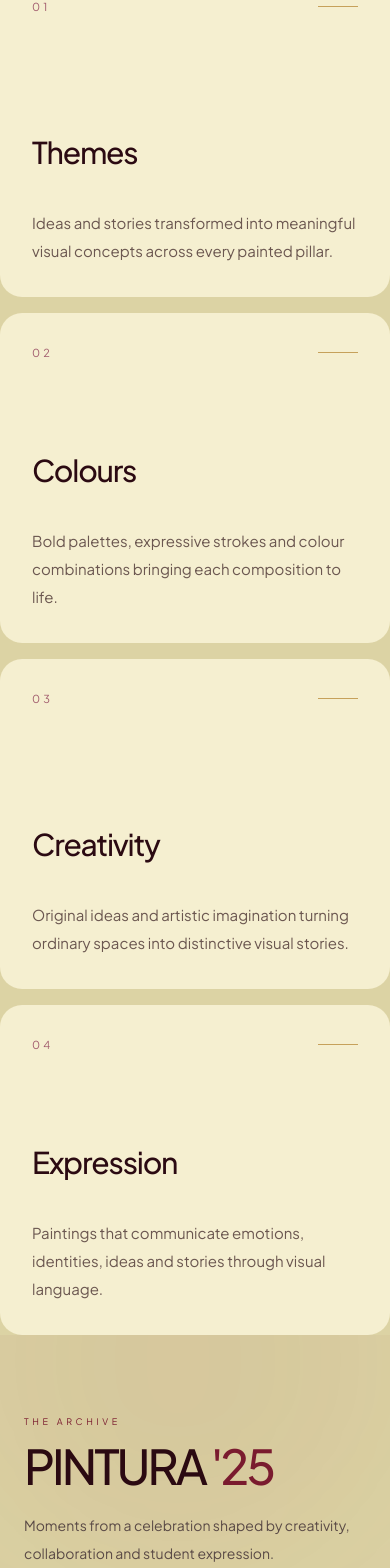
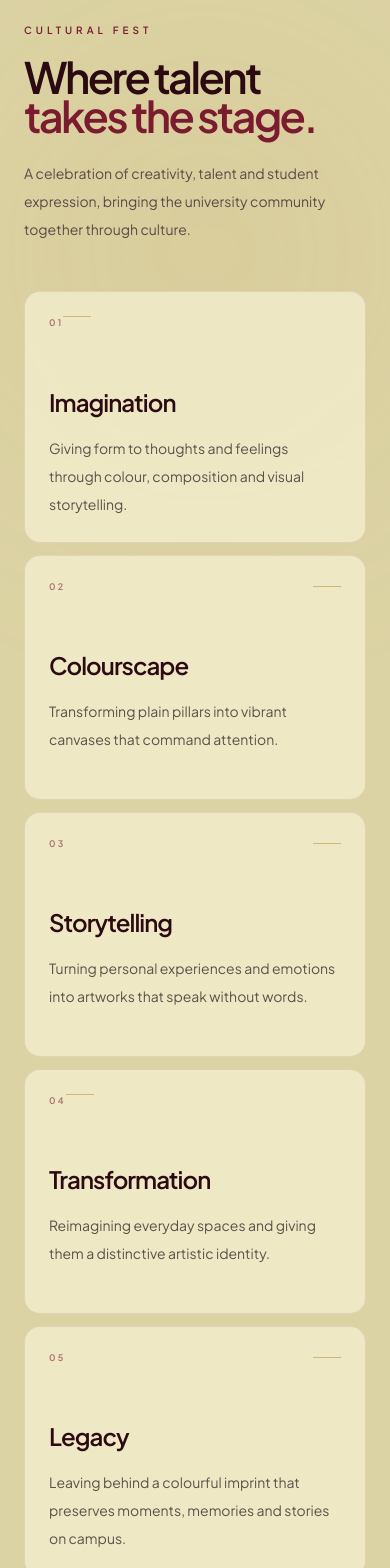
Before and after one commit to 5hashwat5ingh/Cultural_Sub_Council, a React (Vite) app: page /events/pintura in a window 390 px wide. Shown: the part 1900-3468 px from the top of the page. Built offline with nearby package versions, Linux system fonts and the light colour scheme.

Commit message:
Updated Teams and Events

```diff
--- a/src/pages/Team.jsx
+++ b/src/pages/Team.jsx
@@ -83,42 +83,7 @@ function TeamCard({ member, index }) {
           "
         />
 
-        {/* =================================================
-            YEAR LABEL
-        ================================================= */}
 
-        <div
-          className="
-            absolute
-            left-3
-            top-3
-            z-20
-            rounded-full
-            border
-            border-[#C6A15B]/50
-            bg-[#DCD3A4]/90
-            px-3
-            py-1.5
-            backdrop-blur-md
-            sm:left-3.5
-            sm:top-3.5
-            sm:px-3.5
-            sm:py-1.5
-          "
-        >
-          <span
-            className="
-              text-[7px]
-              font-semibold
-              uppercase
-              tracking-[0.18em]
-              text-[#7A1B2F]
-              sm:text-[8px]
-            "
-          >
-            {member.year}
-          </span>
-        </div>
 
         {/* =================================================
             SUBTLE BOTTOM FADE
--- a/src/pages/events/Abhyudaya.jsx
+++ b/src/pages/events/Abhyudaya.jsx
@@ -43,37 +43,37 @@ const stagger = {
 const highlights = [
   {
     number: "01",
-    title: "Dance",
+    title: "Competitions",
     description:
-      "Energetic performances bringing rhythm, movement and expression to the stage.",
+      "Rhythm, movement and energy brought alive through diverse competitions.",
   },
 
   {
     number: "02",
-    title: "Dramatics",
+    title: "Cultural Nights",
     description:
-      "Stories, characters and emotions brought alive through theatrical performances.",
+      "Stories , characters and emotions transformed into captivating performances.",
   },
 
   {
     number: "03",
-    title: "Music",
+    title: " Extravagance Community",
     description:
-      "Vocal and instrumental performances celebrating the power of music.",
+      "A vibrant celebration of music, talent and unforgettable live experiences.",
   },
 
   {
     number: "04",
-    title: "Fine Arts",
+    title: "Artistic Expression",
     description:
-      "Creative expression through drawing, painting and visual artistic forms.",
+      "Drawing, painting and visual creativity turning imagination into expressive artwork.",
   },
 
   {
     number: "05",
-    title: "Photography",
+    title: "Creative Carnival",
     description:
-      "Moments, perspectives and stories captured through the lens.",
+      "A vibrant celebration of colours, creativity and talent, bringing the campus together in the true spirit of Abhyudaya. ",
   },
 ];
 
@@ -348,8 +348,7 @@ export default function Abhyudaya() {
                   className="group flex min-h-[145px] flex-col items-center justify-center border border-[#7A1B2F]/10 bg-[#DCD3A4]/30 p-5 text-center transition-all duration-500 hover:-translate-y-1 hover:border-[#C6A15B]/60 hover:bg-[#DCD3A4]/50"
                 >
                   <span
-                    className={`font-semibold tracking-[-0.05em] text-[#2B0A12] ${
-                      index === 3
+                    className={`font-semibold tracking-[-0.05em] text-[#2B0A12] ${index === 3
                         ? "text-2xl sm:text-3xl"
                         : "text-4xl sm:text-5xl"
                       }`}
@@ -413,7 +412,7 @@ export default function Abhyudaya() {
           {/* Cultural Fest Cards */}
           <div className="grid grid-cols-1 gap-3 sm:grid-cols-2 lg:grid-cols-5">
 
-      {/* Dance */}
+            {/* Competitions */}
             <motion.div
               initial="hidden"
               whileInView="visible"
@@ -443,7 +442,7 @@ export default function Abhyudaya() {
             </motion.div>
 
 
-      {/* Dramatics */}
+            {/* Cultural Nights */}
             <motion.div
               initial="hidden"
               whileInView="visible"
@@ -473,7 +472,7 @@ export default function Abhyudaya() {
             </motion.div>
 
 
-      {/* Music */}
+            {/* Extravagance Community */}
             <motion.div
               initial="hidden"
               whileInView="visible"
@@ -495,15 +494,14 @@ export default function Abhyudaya() {
               </h3>
 
               <p className="mt-4 text-sm leading-7 text-[#5C514A]">
-          Vocal and instrumental performances celebrating the power
-          of music and live sound.
+                A vibrant celebration of music, talent and unforgettable live experiences.
               </p>
 
               <div className="absolute bottom-0 left-0 h-[2px] w-0 bg-[#C6A15B] transition-all duration-500 group-hover:w-full" />
             </motion.div>
 
 
-      {/* Fine Arts */}
+            {/* Artistic Expression */}
             <motion.div
               initial="hidden"
               whileInView="visible"
@@ -521,7 +519,7 @@ export default function Abhyudaya() {
               </div>
 
               <h3 className="mt-14 text-2xl font-semibold tracking-[-0.04em] text-[#2B0A12] sm:text-3xl">
-          Professional devlopment
+                Artistic Expression
               </h3>
 
               <p className="mt-4 text-sm leading-7 text-[#5C514A]">
@@ -533,7 +531,7 @@ export default function Abhyudaya() {
             </motion.div>
 
 
-      {/* Photography */}
+            {/* Creative Carnival */}
             <motion.div
               initial="hidden"
               whileInView="visible"
@@ -551,12 +549,11 @@ export default function Abhyudaya() {
               </div>
 
               <h3 className="mt-14 text-2xl font-semibold tracking-[-0.04em] text-[#2B0A12] sm:text-3xl">
-          Photography
+                Creative Carnival
               </h3>
 
               <p className="mt-4 text-sm leading-7 text-[#5C514A]">
-          Moments, perspectives and memories captured through the
-          lens of the campus community.
+                A vibrant celebration of colours, creativity and talent, bringing the campus together in the true spirit of Abhyudaya.
               </p>
 
               <div className="absolute bottom-0 left-0 h-[2px] w-0 bg-[#C6A15B] transition-all duration-500 group-hover:w-full" />
--- a/src/pages/events/Heats25.jsx
+++ b/src/pages/events/Heats25.jsx
@@ -43,37 +43,37 @@ const stagger = {
 const highlights = [
   {
     number: "01",
-    title: "Dance",
+    title: "Exploration",
     description:
-      "Energetic performances bringing rhythm, movement and expression to the stage.",
+      "A vibrant space for freshmen to discover their passions, talents and creative potential.",
   },
 
   {
     number: "02",
-    title: "Dramatics",
+    title: "Expression",
     description:
-      "Stories, characters and emotions brought alive through theatrical performances.",
+      "Transforming individuality and imagination into captivating forms of artistic expression.",
   },
 
   {
     number: "03",
-    title: "Music",
+    title: "Showcase",
     description:
-      "Vocal and instrumental performances celebrating the power of music.",
+      "A platform to step forward, take the spotlight and let your talent speak for itself.",
   },
 
   {
     number: "04",
-    title: "Fine Arts",
+    title: "Collaboration",
     description:
-      "Creative expression through drawing, painting and visual artistic forms.",
+      "Creating connections, fostering camaraderie and bringing diverse talents together.",
   },
 
   {
     number: "05",
-    title: "Photography",
+    title: " Belonging",
     description:
-      "Moments, perspectives and stories captured through the lens.",
+      "The beginning of new journeys, new friendships and becoming part of the cultural community.",
   },
 ];
 
--- a/src/pages/events/PinturaDePilares.jsx
+++ b/src/pages/events/PinturaDePilares.jsx
@@ -43,37 +43,37 @@ const stagger = {
 const highlights = [
   {
     number: "01",
-    title: "Dance",
+    title: "Imagination",
     description:
-      "Energetic performances bringing rhythm, movement and expression to the stage.",
+      "Giving form to thoughts and feelings through colour, composition and visual storytelling."
   },
 
   {
     number: "02",
-    title: "Dramatics",
+    title: "Colourscape",
     description:
-      "Stories, characters and emotions brought alive through theatrical performances.",
+      "Transforming plain pillars into vibrant canvases that command attention.",
   },
 
   {
     number: "03",
-    title: "Music",
+    title: "Storytelling",
     description:
-      "Vocal and instrumental performances celebrating the power of music.",
+      "Turning personal experiences and emotions into artworks that speak without words.",
   },
 
   {
     number: "04",
-    title: "Fine Arts",
+    title: "Transformation",
     description:
-      "Creative expression through drawing, painting and visual artistic forms.",
+      "Reimagining everyday spaces and giving them a distinctive artistic identity.",
   },
 
   {
     number: "05",
-    title: "Photography",
+    title: "Legacy",
     description:
-      "Moments, perspectives and stories captured through the lens.",
+      "Leaving behind a colourful imprint that preserves moments, memories and stories on campus.",
   },
 ];
 
@@ -332,130 +332,193 @@ export default function Pintura() {
       {/* =====================================================
           EVENT HIGHLIGHTS
       ===================================================== */}
+ <section className="relative overflow-hidden bg-[#DCD3A4] px-6 py-20 sm:px-12 sm:py-24 lg:px-20 lg:py-28">
 
+        <div className="pointer-events-none absolute right-[-10%] top-[5%] h-[450px] w-[450px] rounded-full bg-[#C6A15B]/[0.10] blur-[120px]" />
 
-<div className="mt-6 grid gap-4 sm:grid-cols-4 lg:grid-cols-4">
+        <div className="relative z-10 mx-auto max-w-[1500px]">
 
-  {/* 01 — Themes */}
+          {/* Header */}
           <motion.div
-    initial={{ opacity: 0, y: 30 }}
-    whileInView={{ opacity: 1, y: 0 }}
-    viewport={{ once: true, amount: 0.2 }}
-    transition={{ duration: 0.6 }}
-    className="group flex min-h-[330px] flex-col rounded-[22px] bg-[#F5EFD0] p-8 transition-all duration-500 hover:-translate-y-2 hover:shadow-[0_20px_50px_rgba(43,10,18,0.08)]"
+            initial="hidden"
+            whileInView="visible"
+            viewport={{ once: true, margin: "-100px" }}
+            variants={fadeUp}
+            className="mb-12"
           >
-    <div className="flex items-center justify-between">
-      <span className="text-[11px] tracking-[0.3em] text-[#A05A6C]">
-        01
+            <p className="text-[10px] font-semibold uppercase tracking-[0.4em] text-[#7A1B2F]">
+              CULTURAL FEST
+            </p>
+
+            <div className="mt-5 flex flex-col justify-between gap-6 md:flex-row md:items-end">
+
+              <h2 className="max-w-4xl text-[clamp(2.7rem,5vw,5.5rem)] font-semibold leading-[0.9] tracking-[-0.06em] text-[#2B0A12]">
+                Where talent
+                <br />
+                <span className="text-[#7A1B2F]">
+                  takes the stage.
                 </span>
+              </h2>
 
-      <span className="h-px w-10 bg-[#C6A15B]" />
-    </div>
+              <p className="max-w-sm text-sm leading-7 text-[#5A4A46]">
+                A celebration of creativity, talent and student expression,
+                bringing the university community together through culture.
+              </p>
 
-    <div className="mt-auto">
-      <h3 className="min-h-[48px] text-[30px] font-medium leading-[1.05] tracking-[-0.04em] text-[#2B0A12]">
-        Themes
-      </h3>
-
-      <p className="mt-6 text-[15px] leading-7 text-[#6B5750]">
-        Ideas and stories transformed into meaningful visual concepts across
-        every painted pillar.
-      </p>
             </div>
           </motion.div>
 
 
-  {/* 02 — Colours */}
+          {/* Cultural Fest Cards */}
+          <div className="grid grid-cols-1 gap-3 sm:grid-cols-2 lg:grid-cols-5">
+
+            {/* Imagination */}
             <motion.div
-    initial={{ opacity: 0, y: 30 }}
-    whileInView={{ opacity: 1, y: 0 }}
-    viewport={{ once: true, amount: 0.2 }}
-    transition={{ duration: 0.6, delay: 0.08 }}
-    className="group flex min-h-[330px] flex-col rounded-[22px] bg-[#F5EFD0] p-8 transition-all duration-500 hover:-translate-y-2 hover:shadow-[0_20px_50px_rgba(43,10,18,0.08)]"
+              initial="hidden"
+              whileInView="visible"
+              viewport={{ once: true, margin: "-70px" }}
+              variants={fadeUp}
+              transition={{ delay: 0 }}
+              className="group relative min-h-[245px] overflow-hidden rounded-2xl border border-[#7A1B2F]/10 bg-[#F5EFD0]/75 p-6 transition-all duration-500 hover:-translate-y-1 hover:border-[#C6A15B]/60 hover:bg-[#F5EFD0]"
+            >
+              <div className="flex">
+                <span className="text-[9px] font-semibold tracking-[0.25em] text-[#7A1B2F]/60">
+                  01
+                </span>
+
+                <span className="h-px w-7 bg-[#C6A15B]/70 transition-all duration-500 group-hover:w-12" />
+              </div>
+
+              <h3 className="mt-14 text-2xl font-semibold tracking-[-0.04em] text-[#2B0A12] sm:text-3xl">
+                Imagination
+              </h3>
+
+              <p className="mt-4 text-sm leading-7 text-[#5C514A]">
+                Giving form to thoughts and feelings through colour, composition and visual storytelling.
+              </p>
+
+              <div className="absolute bottom-0 left-0 h-[2px] w-0 bg-[#C6A15B] transition-all duration-500 group-hover:w-full" />
+            </motion.div>
+
+
+            {/* Colourscape */}
+            <motion.div
+              initial="hidden"
+              whileInView="visible"
+              viewport={{ once: true, margin: "-70px" }}
+              variants={fadeUp}
+              transition={{ delay: 0.06 }}
+              className="group relative min-h-[245px] overflow-hidden rounded-2xl border border-[#7A1B2F]/10 bg-[#F5EFD0]/75 p-6 transition-all duration-500 hover:-translate-y-1 hover:border-[#C6A15B]/60 hover:bg-[#F5EFD0]"
             >
               <div className="flex items-center justify-between">
-      <span className="text-[11px] tracking-[0.3em] text-[#A05A6C]">
+                <span className="text-[9px] font-semibold tracking-[0.25em] text-[#7A1B2F]/60">
                   02
                 </span>
 
-      <span className="h-px w-10 bg-[#C6A15B]" />
+                <span className="h-px w-7 bg-[#C6A15B]/70 transition-all duration-500 group-hover:w-12" />
               </div>
 
-    <div className="mt-auto">
-      <h3 className="min-h-[48px] text-[30px] font-medium leading-[1.05] tracking-[-0.04em] text-[#2B0A12]">
-        Colours
+              <h3 className="mt-14 text-2xl font-semibold tracking-[-0.04em] text-[#2B0A12] sm:text-3xl">
+                Colourscape
               </h3>
 
-      <p className="mt-6 text-[15px] leading-7 text-[#6B5750]">
-        Bold palettes, expressive strokes and colour combinations bringing
-        each composition to life.
+              <p className="mt-4 text-sm leading-7 text-[#5C514A]">
+                Transforming plain pillars into vibrant canvases that command attention.
               </p>
-    </div>
+
+              <div className="absolute bottom-0 left-0 h-[2px] w-0 bg-[#C6A15B] transition-all duration-500 group-hover:w-full" />
             </motion.div>
 
 
-  {/* 03 — Creativity */}
+            {/* Storytelling */}
             <motion.div
-    initial={{ opacity: 0, y: 30 }}
-    whileInView={{ opacity: 1, y: 0 }}
-    viewport={{ once: true, amount: 0.2 }}
-    transition={{ duration: 0.6, delay: 0.16 }}
-    className="group flex min-h-[330px] flex-col rounded-[22px] bg-[#F5EFD0] p-8 transition-all duration-500 hover:-translate-y-2 hover:shadow-[0_20px_50px_rgba(43,10,18,0.08)]"
+              initial="hidden"
+              whileInView="visible"
+              viewport={{ once: true, margin: "-70px" }}
+              variants={fadeUp}
+              transition={{ delay: 0.12 }}
+              className="group relative min-h-[245px] overflow-hidden rounded-2xl border border-[#7A1B2F]/10 bg-[#F5EFD0]/75 p-6 transition-all duration-500 hover:-translate-y-1 hover:border-[#C6A15B]/60 hover:bg-[#F5EFD0]"
             >
               <div className="flex items-center justify-between">
-      <span className="text-[11px] tracking-[0.3em] text-[#A05A6C]">
+                <span className="text-[9px] font-semibold tracking-[0.25em] text-[#7A1B2F]/60">
                   03
                 </span>
 
-      <span className="h-px w-10 bg-[#C6A15B]" />
+                <span className="h-px w-7 bg-[#C6A15B]/70 transition-all duration-500 group-hover:w-12" />
               </div>
 
-    <div className="mt-auto">
-      <h3 className="min-h-[48px] text-[30px] font-medium leading-[1.05] tracking-[-0.04em] text-[#2B0A12]">
-        Creativity
+              <h3 className="mt-14 text-2xl font-semibold tracking-[-0.04em] text-[#2B0A12] sm:text-3xl">
+                Storytelling
               </h3>
 
-      <p className="mt-6 text-[15px] leading-7 text-[#6B5750]">
-        Original ideas and artistic imagination turning ordinary spaces into
-        distinctive visual stories.
+              <p className="mt-4 text-sm leading-7 text-[#5C514A]">
+                Turning personal experiences and emotions into artworks that speak without words.
               </p>
-    </div>
+
+              <div className="absolute bottom-0 left-0 h-[2px] w-0 bg-[#C6A15B] transition-all duration-500 group-hover:w-full" />
             </motion.div>
 
 
-  {/* 04 — Expression */}
+            {/* Transformation */}
             <motion.div
-    initial={{ opacity: 0, y: 30 }}
-    whileInView={{ opacity: 1, y: 0 }}
-    viewport={{ once: true, amount: 0.2 }}
-    transition={{ duration: 0.6, delay: 0.24 }}
-    className="group flex min-h-[330px] flex-col rounded-[22px] bg-[#F5EFD0] p-8 transition-all duration-500 hover:-translate-y-2 hover:shadow-[0_20px_50px_rgba(43,10,18,0.08)]"
+              initial="hidden"
+              whileInView="visible"
+              viewport={{ once: true, margin: "-70px" }}
+              variants={fadeUp}
+              transition={{ delay: 0.18 }}
+              className="group relative min-h-[245px] overflow-hidden rounded-2xl border border-[#7A1B2F]/10 bg-[#F5EFD0]/75 p-6 transition-all duration-500 hover:-translate-y-1 hover:border-[#C6A15B]/60 hover:bg-[#F5EFD0]"
             >
-    <div className="flex items-center justify-between">
-      <span className="text-[11px] tracking-[0.3em] text-[#A05A6C]">
+              <div className="flex ">
+                <span className="text-[9px] font-semibold tracking-[0.25em] text-[#7A1B2F]/60">
                   04
                 </span>
 
-      <span className="h-px w-10 bg-[#C6A15B]" />
+                <span className="h-px w-7 bg-[#C6A15B]/70 transition-all duration-500 group-hover:w-12" />
               </div>
 
-    <div className="mt-auto">
-      <h3 className="min-h-[48px] text-[30px] font-medium leading-[1.05] tracking-[-0.04em] text-[#2B0A12]">
-        Expression
+              <h3 className="mt-14 text-2xl font-semibold tracking-[-0.04em] text-[#2B0A12] sm:text-3xl">
+                Transformation
               </h3>
 
-      <p className="mt-6 text-[15px] leading-7 text-[#6B5750]">
-        Paintings that communicate emotions, identities, ideas and stories
-        through visual language.
+              <p className="mt-4 text-sm leading-7 text-[#5C514A]">
+                Reimagining everyday spaces and giving them a distinctive artistic identity.
               </p>
-    </div>
+
+              <div className="absolute bottom-0 left-0 h-[2px] w-0 bg-[#C6A15B] transition-all duration-500 group-hover:w-full" />
             </motion.div>
 
 
-  {/* 05 — Transformation */}
+            {/* Legacy */}
+            <motion.div
+              initial="hidden"
+              whileInView="visible"
+              viewport={{ once: true, margin: "-70px" }}
+              variants={fadeUp}
+              transition={{ delay: 0.24 }}
+              className="group relative min-h-[245px] overflow-hidden rounded-2xl border border-[#7A1B2F]/10 bg-[#F5EFD0]/75 p-6 transition-all duration-500 hover:-translate-y-1 hover:border-[#C6A15B]/60 hover:bg-[#F5EFD0]"
+            >
+              <div className="flex items-center justify-between">
+                <span className="text-[9px] font-semibold tracking-[0.25em] text-[#7A1B2F]/60">
+                  05
+                </span>
 
+                <span className="h-px w-7 bg-[#C6A15B]/70 transition-all duration-500 group-hover:w-12" />
+              </div>
+
+              <h3 className="mt-14 text-2xl font-semibold tracking-[-0.04em] text-[#2B0A12] sm:text-3xl">
+                Legacy
+              </h3>
+
+              <p className="mt-4 text-sm leading-7 text-[#5C514A]">
+                Leaving behind a colourful imprint that preserves moments, memories and stories on campus.
+              </p>
+
+              <div className="absolute bottom-0 left-0 h-[2px] w-0 bg-[#C6A15B] transition-all duration-500 group-hover:w-full" />
+            </motion.div>
 
           </div>
+        </div>
+      </section>
 
 
       {/* =====================================================
```
Also changed, not shown: src/data/teamData.js (+25 -25 lines). Lines whose indentation alone changed are shown as unchanged.
